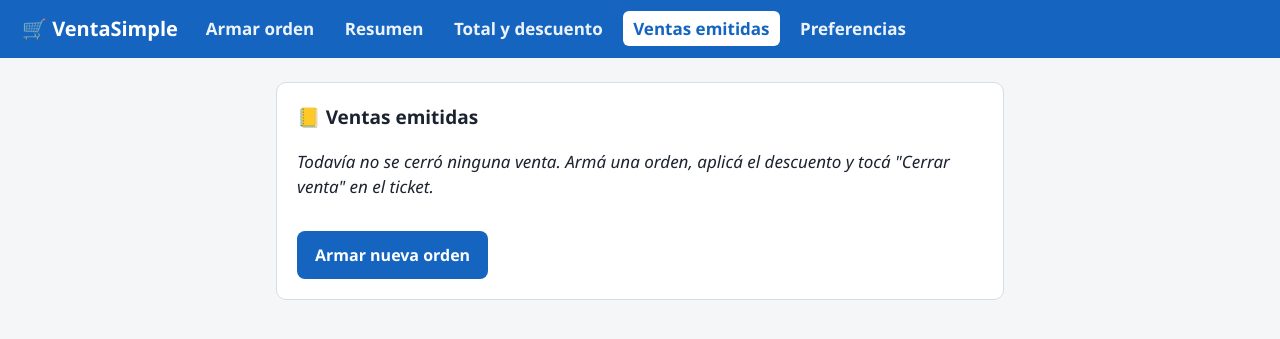
After one commit to santivicente/Items, a Spring Boot app: page /ventas in a window 1280 px wide. The commit adds this page. Shown: the top 339 px of the page. Run offline with Spring Boot 4, Linux system fonts and the light colour scheme.

Commit message:
feat: historial de ventas (Cerrar venta + pagina Ventas emitidas); el Singleton guarda el registro de ventas + test

```diff
--- a/src/main/java/com/ventasimple/web/OrdenController.java
+++ b/src/main/java/com/ventasimple/web/OrdenController.java
@@ -73,6 +73,24 @@ public class OrdenController {
         return "ticket";
     }
 
+    @PostMapping("/cerrar")
+    public String cerrarVenta() {
+        OrdenVenta orden = pdv().getOrdenActual();
+        if (!orden.getItems().isEmpty()) {
+            pdv().cerrarVenta();
+        }
+        return "redirect:/ventas";
+    }
+
+    @GetMapping("/ventas")
+    public String ventas(Model model) {
+        PuntoDeVenta pdv = pdv();
+        model.addAttribute("ventas", pdv.getVentas());
+        model.addAttribute("fmt", pdv.getFormatoMoneda());
+        model.addAttribute("fmtFecha", pdv.getFormatoFecha());
+        return "ventas";
+    }
+
     private void cargarComunes(Model model) {
         PuntoDeVenta pdv = pdv();
         OrdenVenta orden = pdv.getOrdenActual();
--- a/src/main/resources/static/css/styles.css
+++ b/src/main/resources/static/css/styles.css
@@ -132,4 +132,22 @@ ul.arbol { margin: 6px 0 6px 18px; }
     padding: 12px;
     margin-top: 10px;
 }
-.acciones { display: flex; gap: 12px; flex-wrap: wrap; }
+.acciones { display: flex; gap: 12px; flex-wrap: wrap; align-items: flex-start; }
+
+table.tabla {
+    width: 100%;
+    border-collapse: collapse;
+    margin: 8px 0 4px;
+}
+table.tabla th, table.tabla td {
+    padding: 10px 8px;
+    border-bottom: 1px solid var(--borde);
+    text-align: left;
+}
+table.tabla th {
+    background: var(--gris);
+    font-size: 14px;
+    text-transform: uppercase;
+    letter-spacing: 0.03em;
+}
+table.tabla .der { text-align: right; font-weight: 700; }
--- a/src/main/resources/templates/fragments.html
+++ b/src/main/resources/templates/fragments.html
@@ -10,6 +10,8 @@
            th:attr="aria-current=${activo == 'resumen'} ? 'page'">Resumen</a>
         <a th:href="@{/total}" th:classappend="${activo == 'total'} ? 'activo'"
            th:attr="aria-current=${activo == 'total'} ? 'page'">Total y descuento</a>
+        <a th:href="@{/ventas}" th:classappend="${activo == 'ventas'} ? 'activo'"
+           th:attr="aria-current=${activo == 'ventas'} ? 'page'">Ventas emitidas</a>
         <a th:href="@{/preferencias}" th:classappend="${activo == 'preferencias'} ? 'activo'"
            th:attr="aria-current=${activo == 'preferencias'} ? 'page'">Preferencias</a>
     </nav>
--- /dev/null
+++ b/src/main/resources/templates/ventas.html
@@ -0,0 +1,52 @@
+<!DOCTYPE html>
+<html lang="es" xmlns:th="http://www.thymeleaf.org">
+<head>
+    <meta charset="UTF-8">
+    <meta name="viewport" content="width=device-width, initial-scale=1.0">
+    <title>VentaSimple — Ventas emitidas</title>
+    <link rel="stylesheet" th:href="@{/css/styles.css}">
+</head>
+<body>
+<header th:replace="~{fragments :: cabecera('ventas')}"></header>
+
+<main>
+    <div class="card">
+        <h2>📒 Ventas emitidas</h2>
+
+        <p th:if="${ventas.isEmpty()}">
+            <em>Todavía no se cerró ninguna venta. Armá una orden, aplicá el descuento y tocá
+                "Cerrar venta" en el ticket.</em>
+        </p>
+
+        <table th:if="${!ventas.isEmpty()}" class="tabla">
+            <thead>
+            <tr>
+                <th>N°</th>
+                <th>Fecha</th>
+                <th>Hora</th>
+                <th>Ítems</th>
+                <th>Descuento</th>
+                <th class="der">Total</th>
+            </tr>
+            </thead>
+            <tbody>
+            <tr th:each="v : ${ventas}">
+                <td th:text="${v.getNumero()}">OV-001</td>
+                <td th:text="${fmtFecha.mostrarFecha(v.getFecha())}">--</td>
+                <td th:text="${v.getHora()}">--</td>
+                <td th:text="${v.getCantidadItems()}">0</td>
+                <td th:text="${v.getDescuento()}">Sin descuento</td>
+                <td class="der" th:text="${fmt.mostrarMonto(v.getTotal())}">$0</td>
+            </tr>
+            </tbody>
+        </table>
+
+        <div class="total-row" th:if="${!ventas.isEmpty()}">
+            <strong th:text="'Ventas registradas: ' + ${ventas.size()}">Ventas registradas: 0</strong>
+        </div>
+
+        <a class="btn" th:href="@{/}">Armar nueva orden</a>
+    </div>
+</main>
+</body>
+</html>
```
Also changed, not shown: docs/entrega/02-patrones.md (+3 -1 lines), docs/superpowers/specs/2026-06-27-puntoventa-design.md (+4 -3 lines), src/main/java/com/ventasimple/domain/PuntoDeVenta.java (+34 -1 lines), src/main/java/com/ventasimple/domain/Venta.java (added, +36 -0 lines), src/main/resources/templates/ticket.html (+6 -1 lines), 1 other file.
